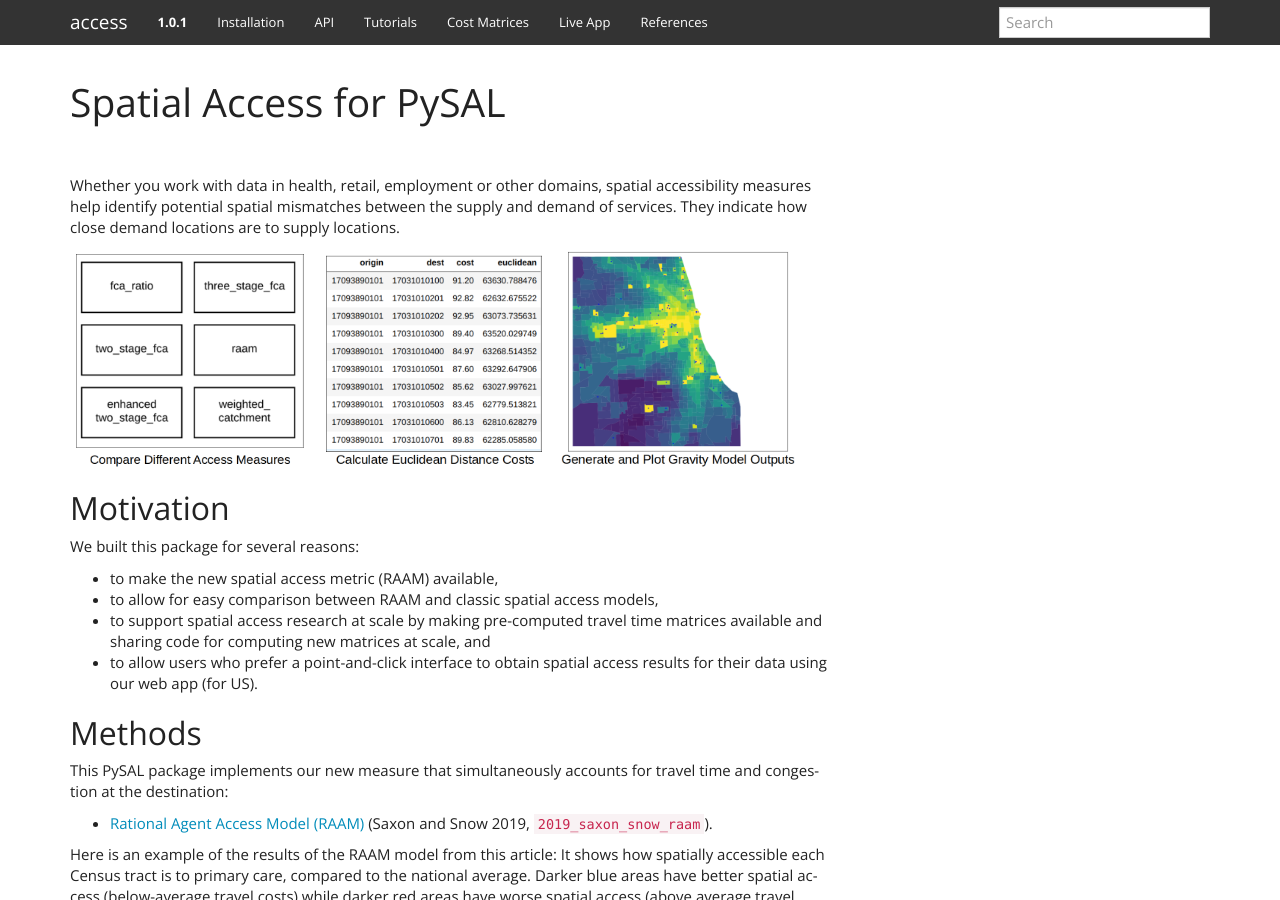
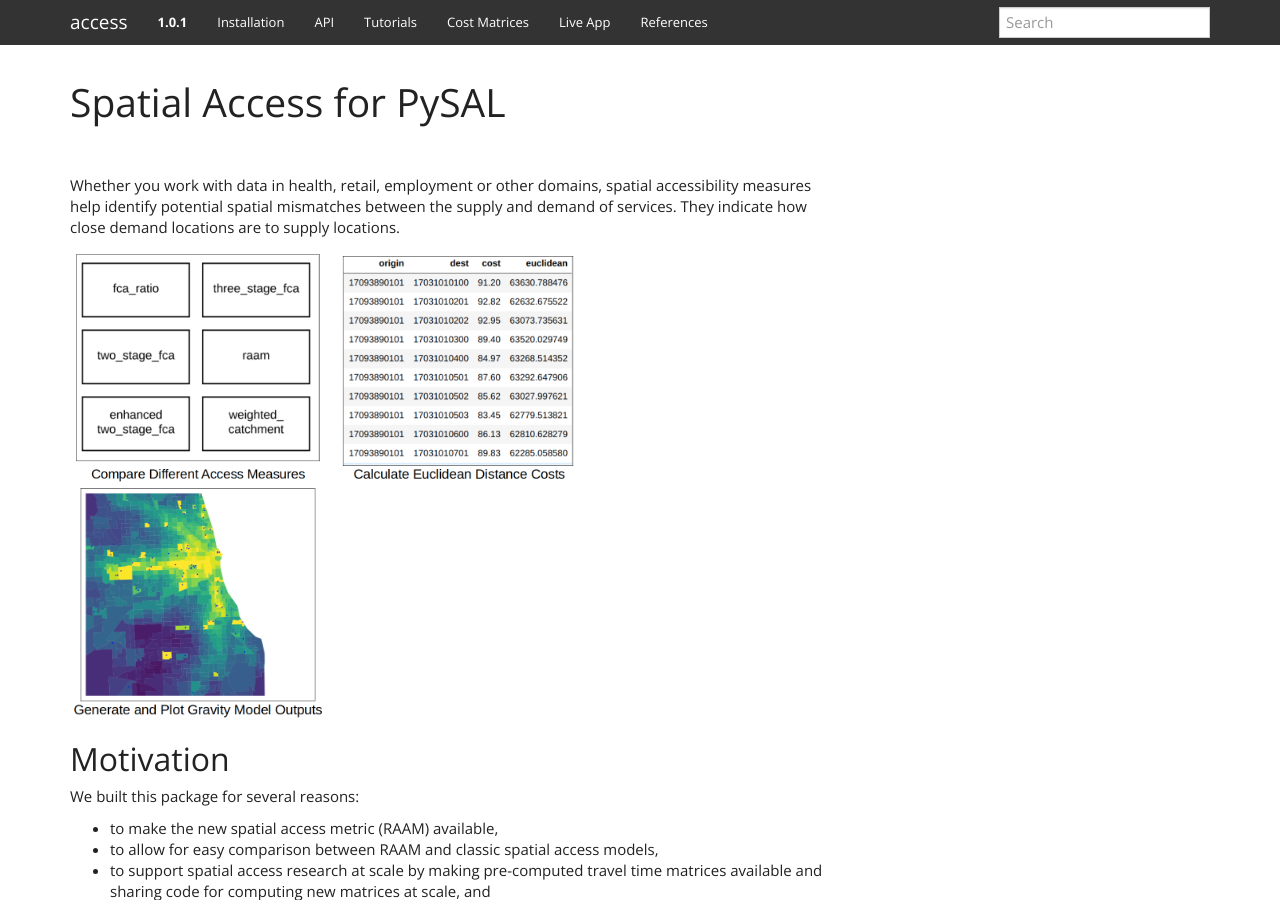
Before and after one commit to pysal/access, a Sphinx documentation site: the page built from docs/index.rst, in a window 1280 px wide and 900 px high. Built offline with Sphinx 7.4.7, drawn with Linux system fonts in a browser that asks for light colours; cross-references to code outside the pages are shown as plain code.

Commit message:
update to index page

```diff
--- a/docs/index.rst
+++ b/docs/index.rst
@@ -11,15 +11,15 @@ Whether you work with data in health, retail, employment or other domains, spati
 
 .. image:: _static/images/compare_access.png
    :target: https://nbviewer.jupyter.org/github/JamesSaxon/access/blob/master/notebooks/Generating%20and%20Plotting%20a%20Variety%20of%20Access%20Scores.ipynb#Ready-to-roll...
-   :width: 240px
+   :width: 256px
 
 .. image:: _static/images/euclidean_distance.png
    :target: https://nbviewer.jupyter.org/github/JamesSaxon/access/blob/master/notebooks/Generating%20and%20Plotting%20a%20Variety%20of%20Access%20Scores.ipynb#Add-an-Additional-Distance-Measure---Euclidean-Distance
-   :width: 240px
+   :width: 256px
 
 .. image:: _static/images/gravity_model.png
    :target: https://nbviewer.jupyter.org/github/JamesSaxon/access/blob/example_updates/notebooks/How%20to%20Use%20access%20to%20Compute%20Access%20Scores%20to%20Resources%20Given%20XY%20Coordinates%20Joined%20to%20Census%20Tracts.ipynb#Gravity-Model
-   :width: 240px
+   :width: 256px
 
 
 
```
